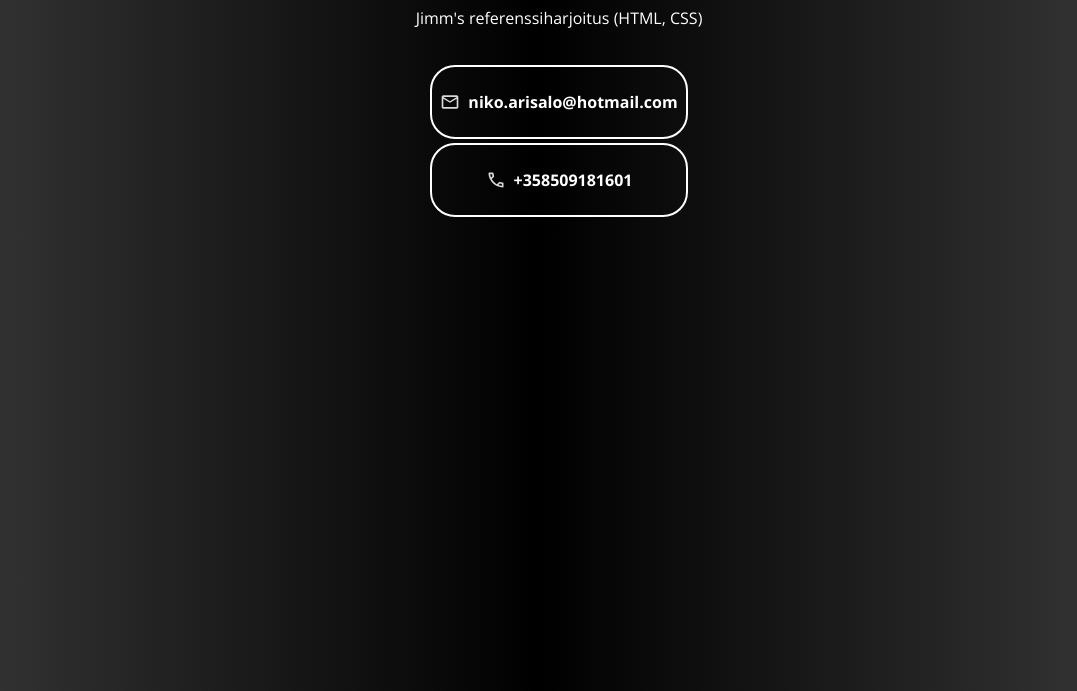
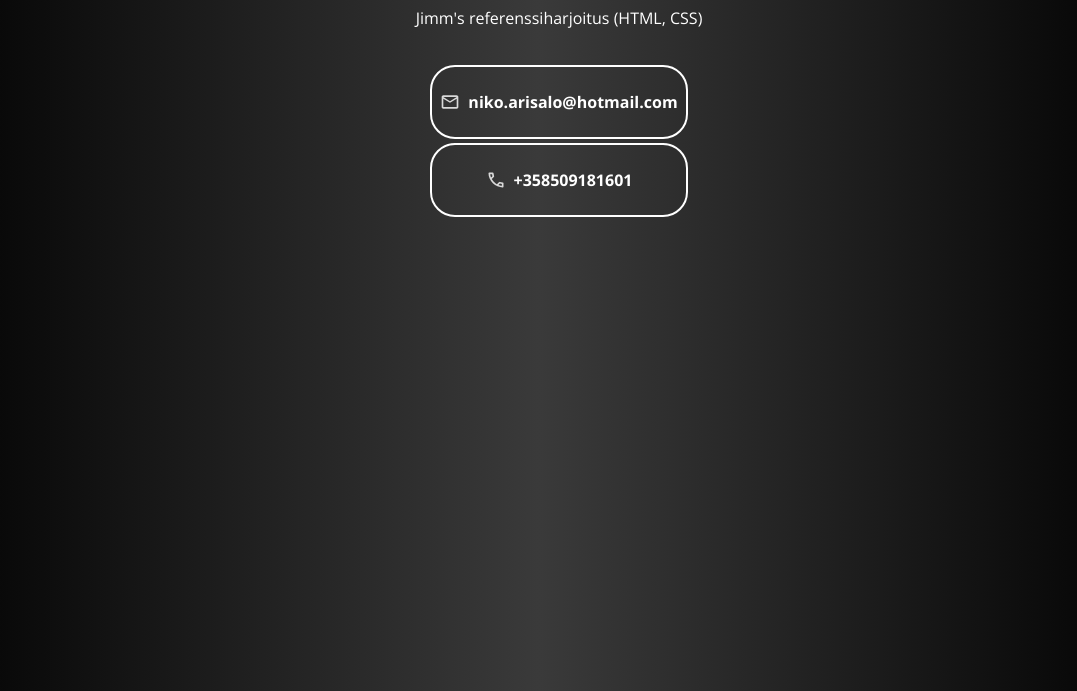
Before and after one commit to Cott-AI/ohjelmointi-portfolio, a plain HTML site: page index.html in a window 1280 px wide. Shown: the part 109-800 px from the top of the page, without its empty margins (101-1178 px from the left). Drawn offline with Linux system fonts and the light colour scheme.

Commit message:
Update index.css

```diff
--- a/index.css
+++ b/index.css
@@ -21,7 +21,7 @@ body {
   font-family: var(--fontti-perhe);
   color: var(--väri-valkoinen);
   margin: 0;
-  background: linear-gradient(to right, #3a3a3a, #000000, #3a3a3a);
+  background: linear-gradient(to right, #000000, #3a3a3a, #000000);
 }
 
 a {
```
